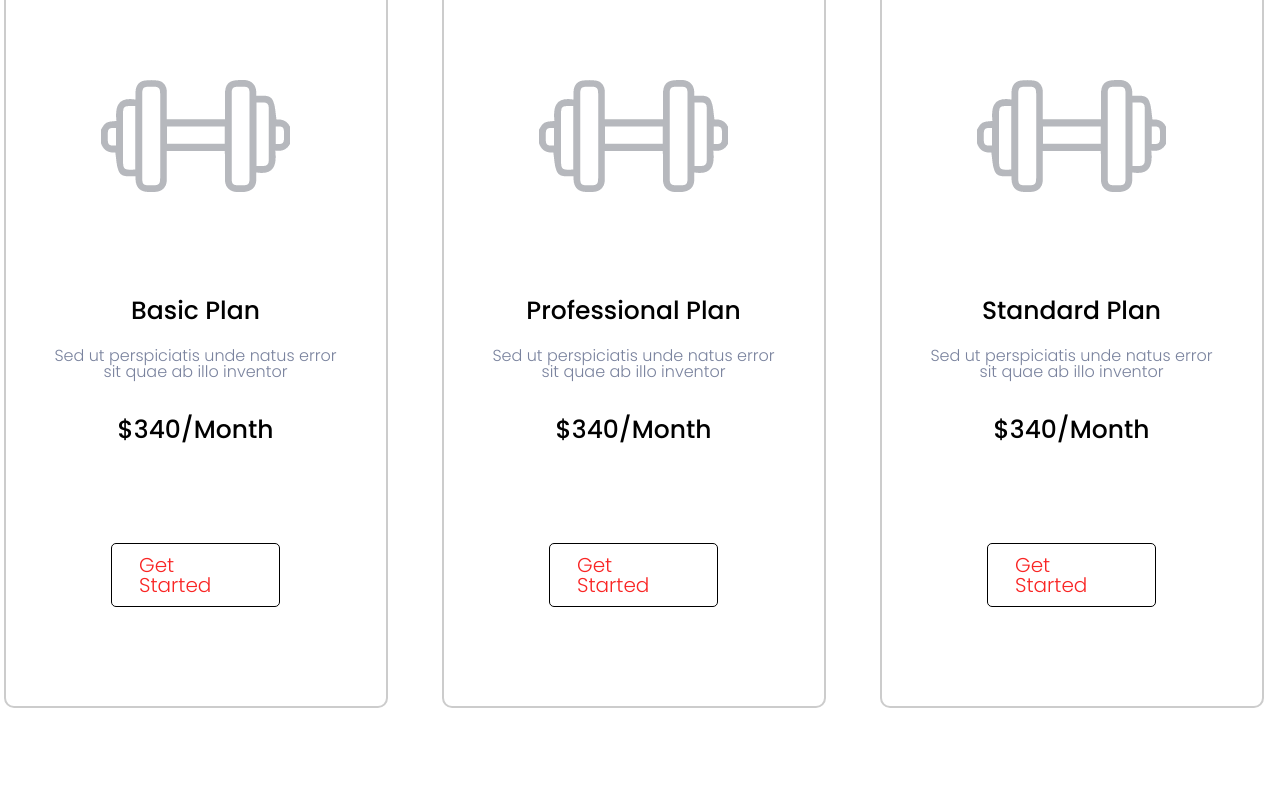
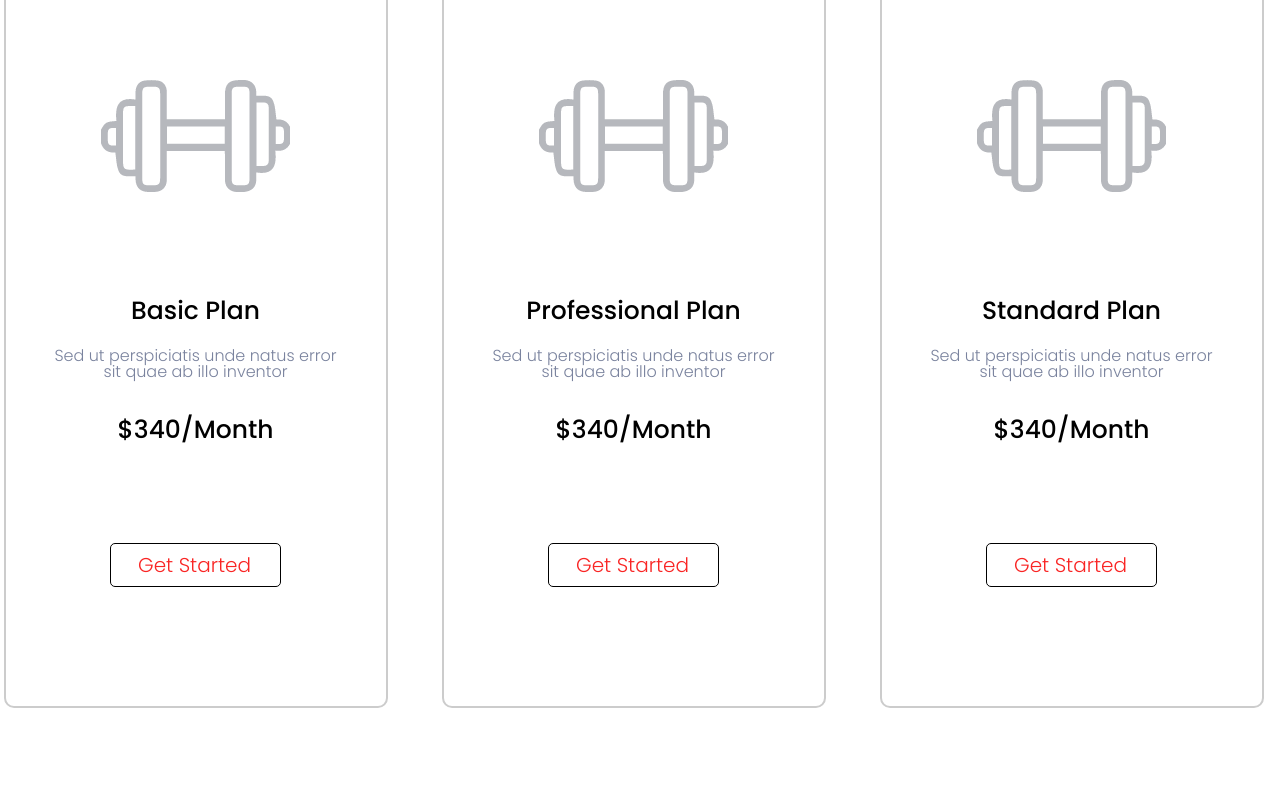
Before and after one commit to ravigavde/Power, a plain HTML site: page index.html in a window 1280 px wide. Shown: the part 3030-3828 px from the top of the page. Drawn offline with Linux system fonts and the light colour scheme.

Commit message:
Update index.css

```diff
--- a/css/index.css
+++ b/css/index.css
@@ -513,7 +513,7 @@ div :hover .background {
     text-decoration: none;
     margin: 0px auto;
     display: block;
-    width: 113px;
+    width: 115px;
 }
 
 .contact-head {
```
